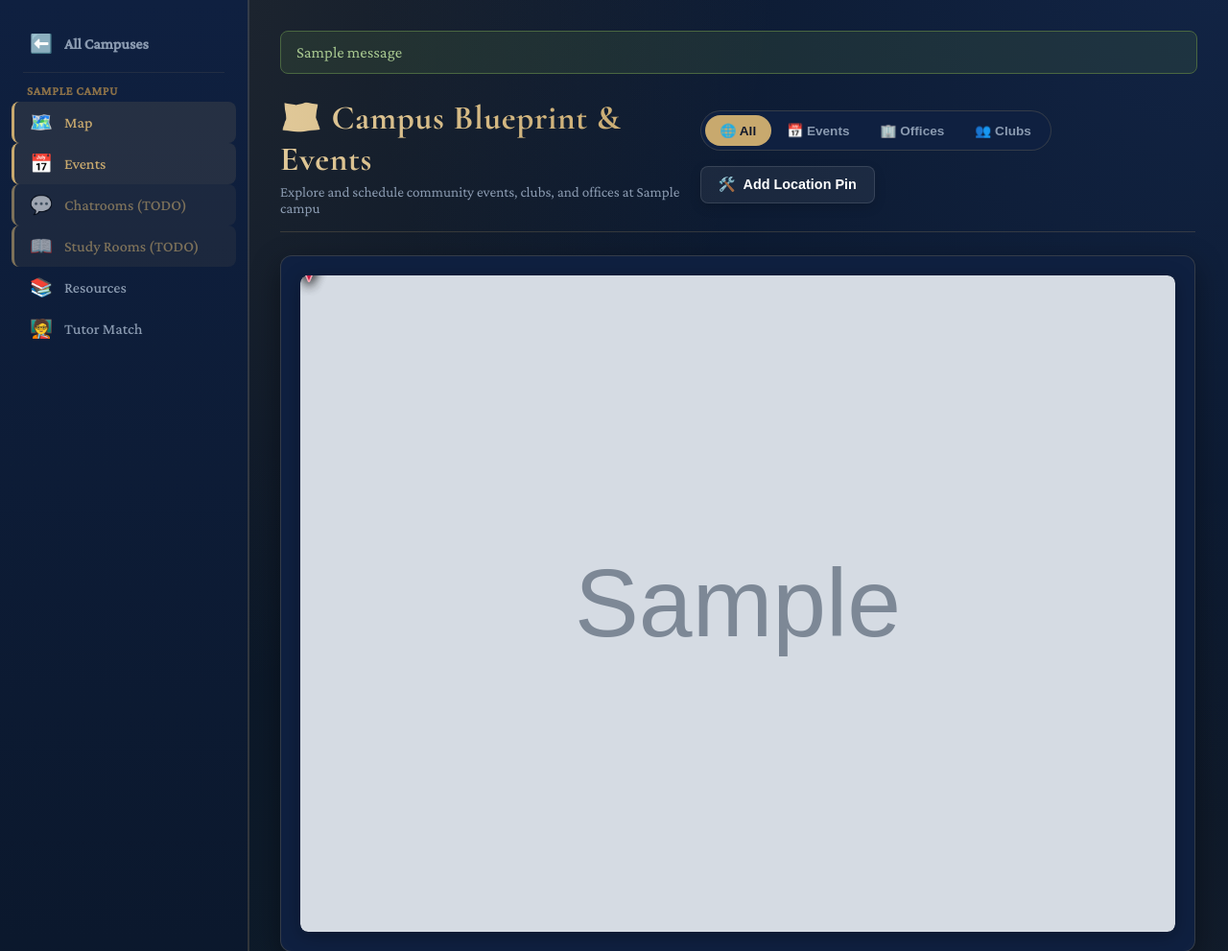
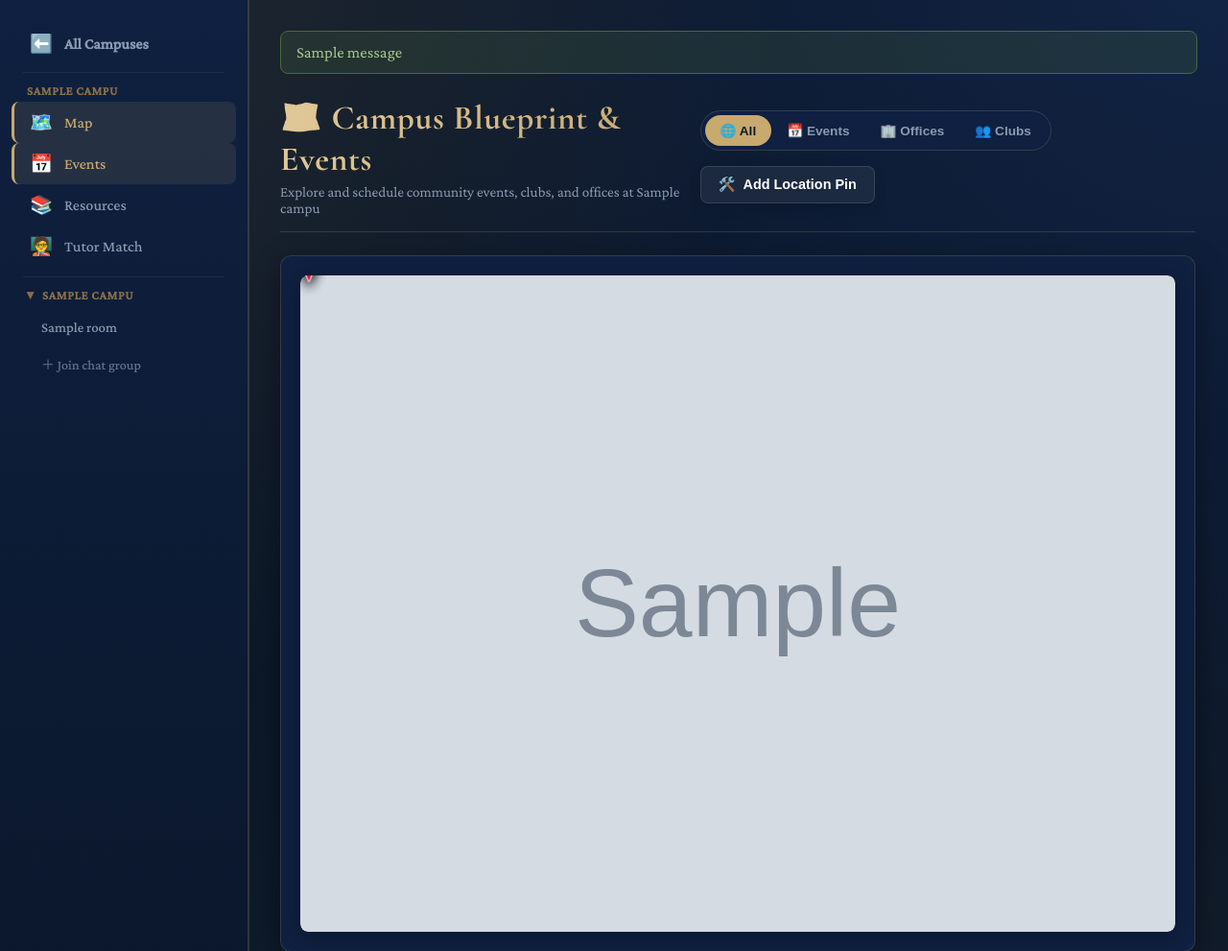
Before and after one commit to HusseinMayla/CampusNexus, a Flask app: page /campus/1/map in a window 1280 px wide. Shown: the part 64-1055 px from the top of the page at 96% size. Run offline with Flask 3, Linux system fonts and the light colour scheme; a user stored in the database is signed in; tables that the repository leaves empty hold one stand-in row (values such as "Sample post"); grey boxes marked "Sample" are stand-in pictures; one stand-in notice (Sample message) is shown.

Commit message:
added chatrooms, Railway deployment, chat UI improvements
Co-Authored-By: Claude Sonnet 4.6 <noreply@anthropic.com>

```diff
--- a/app/main/routes.py
+++ b/app/main/routes.py
@@ -1,11 +1,12 @@
 import os
 import re
 import uuid
-from flask import Blueprint, render_template, redirect, url_for, flash, request, current_app, jsonify, send_from_directory
+from datetime import datetime
+from flask import Blueprint, render_template, redirect, url_for, flash, request, current_app, jsonify, send_from_directory, abort
 from flask_login import login_required, current_user
 from werkzeug.utils import secure_filename
 from app.extensions import db
-from app.models import Campus, CampusMember, CampusReport, Notification, Resource, TutorPost, ResourceRequest
+from app.models import Campus, CampusMember, CampusReport, Notification, Resource, TutorPost, ResourceRequest, ChatRoom, ChatMember, ChatMessage
 from sqlalchemy import func
 
 main_bp = Blueprint('main', __name__)
@@ -41,9 +42,14 @@ def create_campus():
         name = request.form.get('name', '').strip()
         description = request.form.get('description', '').strip()
         domain = request.form.get('domain', '').strip().lower()
+        first_room = request.form.get('first_room', '').strip()
 
         if not name:
             flash('Campus name is required!', 'error')
+            return redirect(url_for('main.create_campus'))
+
+        if not first_room:
+            flash('At least one chat room name is required.', 'error')
             return redirect(url_for('main.create_campus'))
 
         # Name Uniqueness Check
@@ -95,6 +101,13 @@ def create_campus():
 
         # Auto-join creator as owner of their own campus
         db.session.add(CampusMember(user_id=current_user.id, campus_id=new_campus.id, role='owner'))
+        db.session.commit()
+
+        # Create the required first chat room and auto-join creator
+        room = ChatRoom(campus_id=new_campus.id, name=first_room)
+        db.session.add(room)
+        db.session.commit()
+        db.session.add(ChatMember(user_id=current_user.id, room_id=room.id))
         db.session.commit()
 
         flash('Campus created successfully!')
@@ -620,3 +633,119 @@ def market_post_delete(campus_id, post_id):
     db.session.delete(post)
     db.session.commit()
     return jsonify({'success': True})
+
+
+# ── Chat helpers ──────────────────────────────────────────────────────────────
+
+def _campus_member_or_403(campus_id):
+    campus = Campus.query.get_or_404(campus_id)
+    member = CampusMember.query.filter_by(user_id=current_user.id, campus_id=campus_id).first()
+    if not member:
+        abort(403)
+    return campus, member
+
+
+# ── Chat routes ───────────────────────────────────────────────────────────────
+
+@main_bp.route('/campus/<int:campus_id>/chat')
+@login_required
+def chat_browse(campus_id):
+    campus, member = _campus_member_or_403(campus_id)
+    rooms = ChatRoom.query.filter_by(campus_id=campus_id).all()
+    joined_ids = {cm.room_id for cm in ChatMember.query.filter_by(user_id=current_user.id).all()}
+    return render_template('main/chat_browse.html', campus=campus, rooms=rooms,
+                           joined_ids=joined_ids, member=member, active_page='chat')
+
+
+@main_bp.route('/campus/<int:campus_id>/chat/create', methods=['POST'])
+@login_required
+def chat_create(campus_id):
+    _campus_member_or_403(campus_id)
+    name = (request.json or {}).get('name', '').strip()
+    if not name:
+        return jsonify({'error': 'Name required'}), 400
+    if ChatRoom.query.filter_by(campus_id=campus_id, name=name).first():
+        return jsonify({'error': 'A room with that name already exists'}), 400
+    room = ChatRoom(campus_id=campus_id, name=name)
+    db.session.add(room)
+    db.session.flush()
+    db.session.add(ChatMember(user_id=current_user.id, room_id=room.id))
+    db.session.commit()
+    return jsonify({'id': room.id, 'name': room.name}), 201
+
+
+@main_bp.route('/campus/<int:campus_id>/chat/<int:room_id>/join', methods=['POST'])
+@login_required
+def chat_join(campus_id, room_id):
+    _campus_member_or_403(campus_id)
+    ChatRoom.query.filter_by(id=room_id, campus_id=campus_id).first_or_404()
+    count = ChatMember.query.filter_by(user_id=current_user.id).count()
+    if count >= 14:
+        return jsonify({'error': 'You can join at most 14 chat groups.'}), 400
+    if ChatMember.query.filter_by(user_id=current_user.id, room_id=room_id).first():
+        return jsonify({'ok': True})
+    db.session.add(ChatMember(user_id=current_user.id, room_id=room_id))
+    db.session.commit()
+    return jsonify({'ok': True})
+
+
+@main_bp.route('/campus/<int:campus_id>/chat/<int:room_id>/leave', methods=['POST'])
+@login_required
+def chat_leave(campus_id, room_id):
+    cm = ChatMember.query.filter_by(user_id=current_user.id, room_id=room_id).first_or_404()
+    db.session.delete(cm)
+    db.session.commit()
+    return jsonify({'ok': True})
+
+
+@main_bp.route('/campus/<int:campus_id>/chat/<int:room_id>')
+@login_required
+def chat_room(campus_id, room_id):
+    campus, _ = _campus_member_or_403(campus_id)
+    room = ChatRoom.query.filter_by(id=room_id, campus_id=campus_id).first_or_404()
+    cm   = ChatMember.query.filter_by(user_id=current_user.id, room_id=room_id).first()
+    if not cm:
+        return redirect(url_for('main.chat_browse', campus_id=campus_id))
+    cm.last_read_at = datetime.utcnow()
+    db.session.commit()
+    msgs = ChatMessage.query.filter_by(room_id=room_id).order_by(ChatMessage.sent_at.asc()).all()
+    return render_template('main/chat_room.html', campus=campus, room=room,
+                           messages=msgs, active_page='chat')
+
+
+@main_bp.route('/campus/<int:campus_id>/chat/<int:room_id>/send', methods=['POST'])
+@login_required
+def chat_send(campus_id, room_id):
+    cm = ChatMember.query.filter_by(user_id=current_user.id, room_id=room_id).first()
+    if not cm:
+        return jsonify({'error': 'Not a member'}), 403
+    body = (request.json or {}).get('body', '').strip()
+    if not body or len(body) > 2000:
+        return jsonify({'error': 'Invalid message'}), 400
+    msg = ChatMessage(room_id=room_id, sender_id=current_user.id, body=body)
+    db.session.add(msg)
+    cm.last_read_at = datetime.utcnow()
+    db.session.commit()
+    return jsonify({'id': msg.id, 'body': msg.body, 'sender': current_user.name})
+
+
+@main_bp.route('/campus/<int:campus_id>/chat/<int:room_id>/poll')
+@login_required
+def chat_poll(campus_id, room_id):
+    cm = ChatMember.query.filter_by(user_id=current_user.id, room_id=room_id).first()
+    if not cm:
+        return jsonify({'error': 'Not a member'}), 403
+    after = request.args.get('after', 0, type=int)
+    msgs  = ChatMessage.query.filter(
+        ChatMessage.room_id == room_id,
+        ChatMessage.id > after
+    ).order_by(ChatMessage.sent_at.asc()).all()
+    if msgs:
+        cm.last_read_at = datetime.utcnow()
+        db.session.commit()
+    return jsonify([{
+        'id':   m.id,
+        'body': m.body,
+        'sender': m.sender.name,
+        'mine': m.sender_id == current_user.id
+    } for m in msgs])
--- a/app/static/css/base-styles.css
+++ b/app/static/css/base-styles.css
@@ -574,6 +574,49 @@ h3, h4 { font-family: var(--font-display); color: var(--base-tan); letter-spacin
 }
 
 /* ── Responsive ──────────────────────────────────────────────── */
+/* ── Sidebar scrolling ───────────────────────────────────────── */
+.base-sidebar nav { display: flex; flex-direction: column; overflow-y: auto; }
+
+/* ── Chat sidebar section ────────────────────────────────────── */
+.chat-divider {
+    margin: 10px 12px 4px;
+    border-bottom: 1px solid var(--base-border-color);
+    opacity: 0.5;
+}
+.chat-section { border: none; }
+.chat-section summary {
+    list-style: none;
+    display: flex;
+    align-items: center;
+    gap: 8px;
+    padding: 8px 16px;
+    cursor: pointer;
+    color: var(--base-tan-dim);
+    font-family: var(--font-body);
+    font-size: 0.8rem;
+    font-weight: 600;
+    text-transform: uppercase;
+    letter-spacing: 0.05em;
+    user-select: none;
+}
+.chat-section summary::-webkit-details-marker { display: none; }
+.chat-arrow {
+    display: inline-block;
+    font-size: 0.6rem;
+    transition: transform 0.15s;
+    flex-shrink: 0;
+}
+.chat-section[open] .chat-arrow { transform: rotate(90deg); }
+.chat-room-link { padding-left: 28px; font-size: 0.92rem; gap: 6px; }
+.chat-join-link { padding-left: 28px; font-size: 0.88rem; opacity: 0.7; }
+.chat-join-link:hover { opacity: 1; }
+.chat-dot {
+    width: 7px; height: 7px; border-radius: 50%;
+    background: var(--base-tan);
+    display: inline-block; flex-shrink: 0;
+}
+[data-theme="light"] .chat-dot { background: #0a1628; }
+
 @media (max-width: 768px) {
     .base-hamburger { display: flex; }
 
--- a/app/static/js/campus_map.js
+++ b/app/static/js/campus_map.js
@@ -282,9 +282,7 @@ document.addEventListener("DOMContentLoaded", () => {
     if (!confirm(`Are you sure you want to remove this ${type}?`)) return;
 
     try {
-      const res = await fetch(`/api/pin/delete/${type}/${id}`, {
-        method: "DELETE"
-      });
+      const res = await fetch(`/api/pin/delete/${type}/${id}`, { method: "DELETE" });
 
       if (!res.ok) {
         const err = await res.json();
@@ -295,9 +293,33 @@ document.addEventListener("DOMContentLoaded", () => {
       pins = pins.filter(p => !(p.type === type && p.id === id));
       renderAllPins();
       renderEventsList();
+      // Also remove from legacy list if present
+      document.querySelector(`.legacy-list-card[data-pin-type="${type}"][data-pin-id="${id}"]`)?.remove();
     } catch (err) {
       alert(err.message);
     }
+  }
+
+  // ── Add card to legacy clubs/offices list ─────────────────────
+  function prependLegacyCard(pin) {
+    const keyword = pin.type === 'club' ? 'Club' : 'Office';
+    let list = null;
+    document.querySelectorAll('.legacy-column').forEach(col => {
+      if (col.querySelector('h3')?.textContent.includes(keyword)) {
+        list = col.querySelector('.legacy-card-list');
+      }
+    });
+    if (!list) return;
+    list.querySelector('.empty-text')?.remove();
+    const card = document.createElement('div');
+    card.className = 'legacy-list-card';
+    card.dataset.pinType = pin.type;
+    card.dataset.pinId = pin.id;
+    card.innerHTML = `
+      <div class="card-header"><h4>${escapeHtml(pin.name)}</h4></div>
+      <p>${escapeHtml(pin.description || 'No description provided.')}</p>
+    `;
+    list.prepend(card);
   }
 
   // ── Interactive Location Choosing ─────────────────────────────
@@ -506,8 +528,7 @@ document.addEventListener("DOMContentLoaded", () => {
       customDurationGroup.classList.add("hidden");
       closeModal(eventModalOverlay);
       exitPlacementMode();
-
-      // Auto open events sidebar and pulse pins
+      renderEventsList();
       openSidebar();
     } catch (err) {
       eventFormError.textContent = err.message;
@@ -571,6 +592,7 @@ document.addEventListener("DOMContentLoaded", () => {
         pinCreationForm.reset();
         closeModal(pinModalOverlay);
         exitPlacementMode();
+        prependLegacyCard(newPin);
       } catch (err) {
         pinFormError.textContent = err.message;
         pinFormError.classList.remove("hidden");
--- a/app/templates/base.html
+++ b/app/templates/base.html
@@ -56,14 +56,6 @@
                     <span class="base-nav-icon">📅</span>
                     <span class="base-nav-label">Events</span>
                 </a>
-                <a href="#" class="base-nav-item" style="opacity: 0.6; cursor: not-allowed;" onclick="alert('Chatrooms coming soon!')">
-                    <span class="base-nav-icon">💬</span>
-                    <span class="base-nav-label">Chatrooms (TODO)</span>
-                </a>
-                <a href="#" class="base-nav-item" style="opacity: 0.6; cursor: not-allowed;" onclick="alert('Study rooms coming soon!')">
-                    <span class="base-nav-icon">📖</span>
-                    <span class="base-nav-label">Study Rooms (TODO)</span>
-                </a>
                 <a href="{{ url_for('main.campus_resources', campus_id=campus.id) }}" class="base-nav-item {% if active_page == 'resources' %}active{% endif %}">
                     <span class="base-nav-icon" style="color: initial">📚</span>
                     <span class="base-nav-label">Resources</span>
@@ -72,6 +64,25 @@
                     <span class="base-nav-icon" style="color: initial">🧑‍🏫</span>
                     <span class="base-nav-label">Tutor Match</span>
                 </a>
+                <div class="chat-divider"></div>
+                {% set ns = namespace(found=false) %}
+                {% for group in sidebar_chat %}{% if group.campus_id == campus.id %}{% set ns.found = true %}
+                <details class="chat-section" open>
+                    <summary><span class="chat-arrow">▶</span>{{ group.campus_name }}</summary>
+                    {% for item in group.rooms %}
+                    <a href="{{ url_for('main.chat_room', campus_id=campus.id, room_id=item.id) }}" class="base-nav-item chat-room-link">
+                        {% if item.has_unread %}<span class="chat-dot"></span>{% endif %}{{ item.name }}
+                    </a>
+                    {% endfor %}
+                    <a href="{{ url_for('main.chat_browse', campus_id=campus.id) }}" class="base-nav-item chat-join-link">＋ Join chat group</a>
+                </details>
+                {% endif %}{% endfor %}
+                {% if not ns.found %}
+                <details class="chat-section">
+                    <summary><span class="chat-arrow">▶</span>{{ campus.name }}</summary>
+                    <a href="{{ url_for('main.chat_browse', campus_id=campus.id) }}" class="base-nav-item chat-join-link">＋ Join chat group</a>
+                </details>
+                {% endif %}
             {% else %}
                 <!-- Global Sidebar -->
                 <a href="{{ url_for('main.index') }}" class="base-nav-item {% if active_page == 'home' %}active{% endif %}">
@@ -98,6 +109,20 @@
                     <span class="base-nav-icon">⚙</span>
                     <span class="base-nav-label">Settings</span>
                 </a>
+                {% if sidebar_chat %}
+                <div class="chat-divider"></div>
+                {% for group in sidebar_chat %}
+                <details class="chat-section" open>
+                    <summary><span class="chat-arrow">▶</span>{{ group.campus_name }}</summary>
+                    {% for item in group.rooms %}
+                    <a href="{{ url_for('main.chat_room', campus_id=group.campus_id, room_id=item.id) }}" class="base-nav-item chat-room-link">
+                        {% if item.has_unread %}<span class="chat-dot"></span>{% endif %}{{ item.name }}
+                    </a>
+                    {% endfor %}
+                    <a href="{{ url_for('main.chat_browse', campus_id=group.campus_id) }}" class="base-nav-item chat-join-link">＋ Join chat group</a>
+                </details>
+                {% endfor %}
+                {% endif %}
             {% endif %}
         </nav>
     </aside>
--- a/app/templates/main/create_campus.html
+++ b/app/templates/main/create_campus.html
@@ -30,6 +30,12 @@
                     <label class="base-label" for="map_image">Square Map/Blueprint</label>
                     <input type="file" id="map_image" name="map_image" class="base-input" accept="image/*" onchange="previewMap(this)">
                     <small style="color: var(--base-text-muted); display: block; margin-top: 4px;">Upload a square image of the campus layout.</small>
+                </div>
+
+                <div class="base-form-group">
+                    <label class="base-label" for="first_room">First Chat Room <span style="color:#ef4444;">*</span></label>
+                    <input type="text" id="first_room" name="first_room" class="base-input" placeholder="e.g. General, Announcements" required>
+                    <small style="color: var(--base-text-muted); display: block; margin-top: 4px;">Every campus needs at least one chat room.</small>
                 </div>
 
                 <button type="submit" class="base-button" style="width: 100%; margin-top: 20px;">Create Campus</button>
```
Also changed, not shown: app/__init__.py (+25 -0 lines), app/models.py (+35 -0 lines), app/templates/main/chat_browse.html (added, +93 -0 lines), app/templates/main/chat_room.html (added, +242 -0 lines), railway.toml (added, +7 -0 lines), app/static/uploads/banner_Lama_Screenshot_2025-04-27_175317.png (added), 1 other file.
